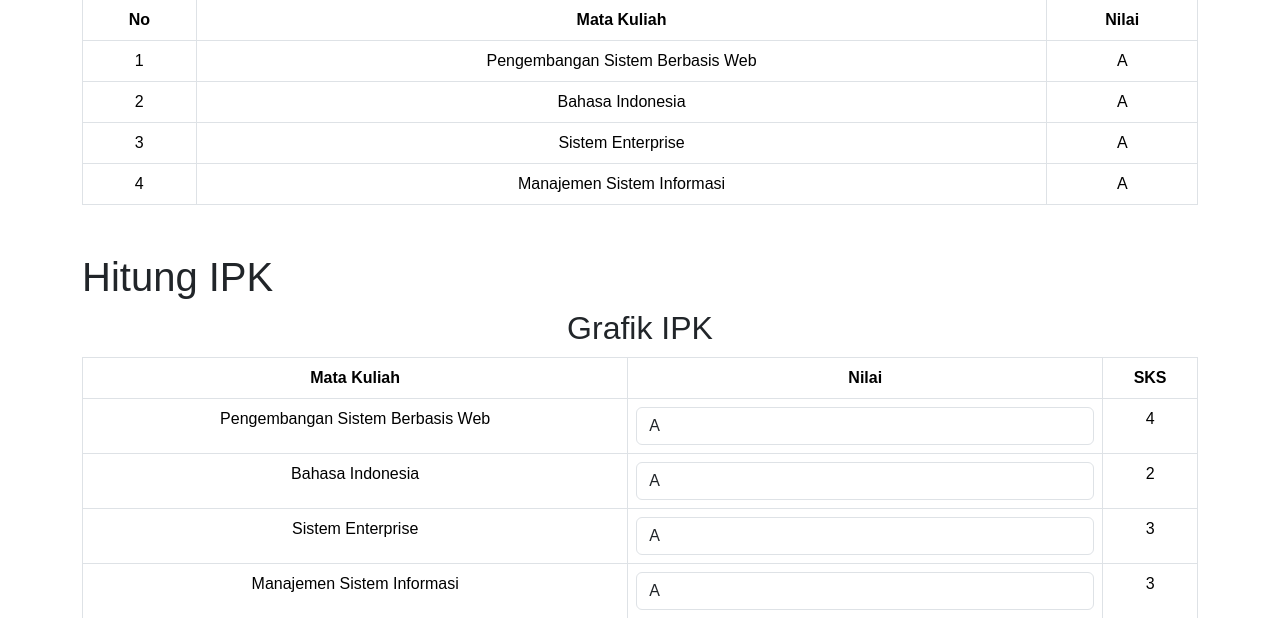
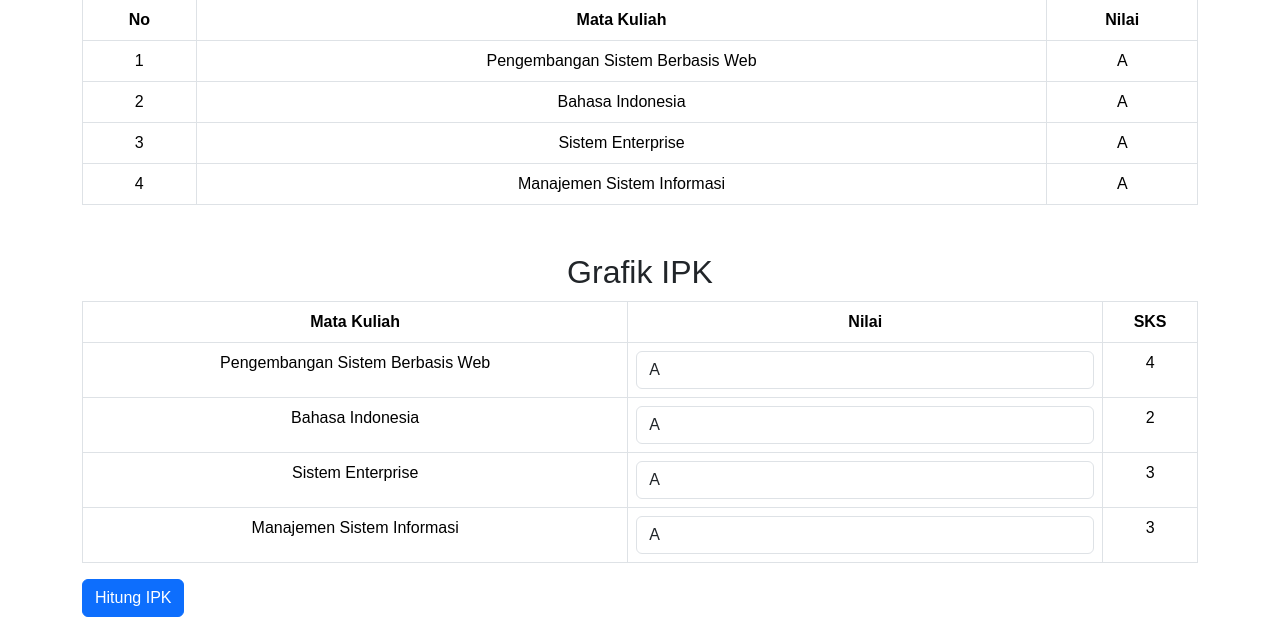
Before and after one commit to Alfah-NAP/TugasPSBW, a Flask app: page / in a window 1280 px wide. Shown: the part 684-1302 px from the top of the page. Run offline with Flask 3, Linux system fonts and the light colour scheme.

Commit message:
index.html

```diff
--- a/Tugas_PSBW (DataDiri)/templates/index.html
+++ b/Tugas_PSBW (DataDiri)/templates/index.html
@@ -94,7 +94,6 @@
                 <script src="{{ url_for('static', filename='js/script.js') }}"></script> <!-- Memanggil file JavaScript -->
             </head>
             <body>
-                <h1>Hitung IPK</h1>
 
                 <section id="grafik-ipk" class="mb-5">
                     <h2>Grafik IPK</h2>
```
